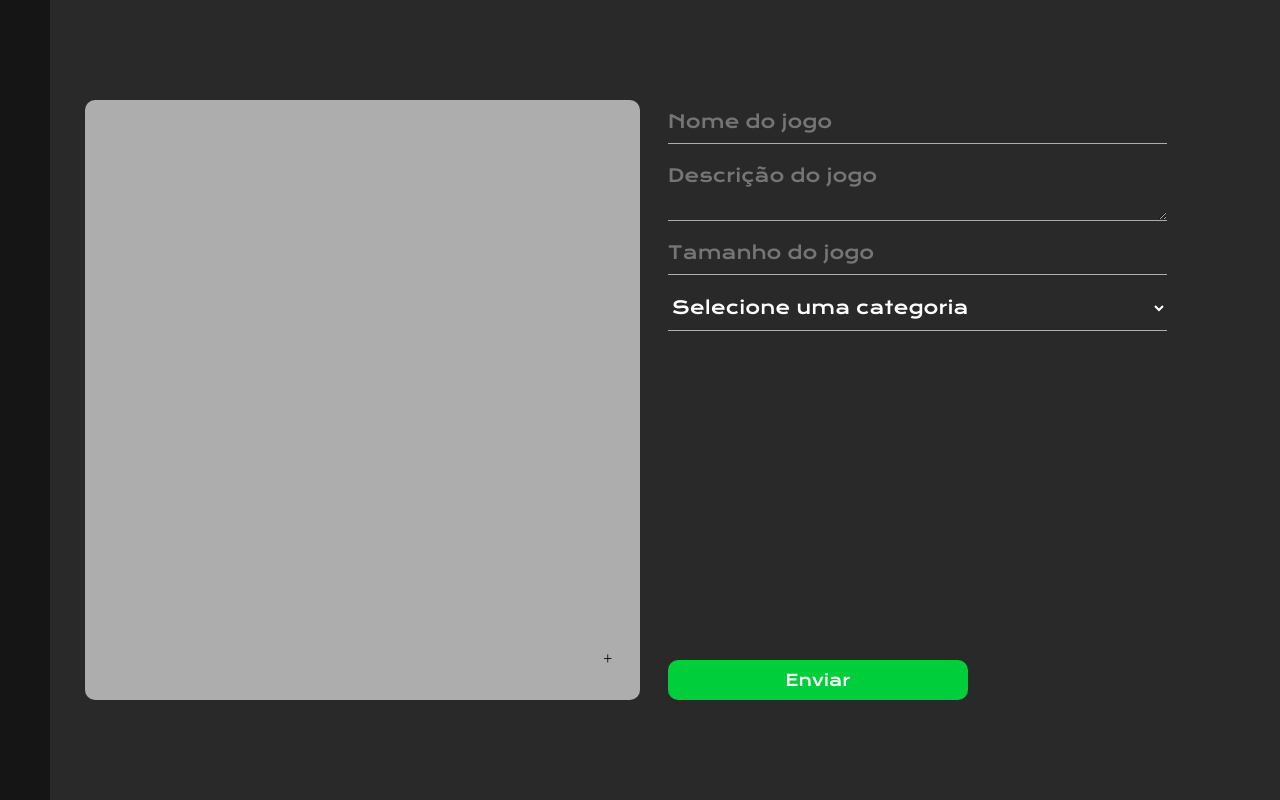
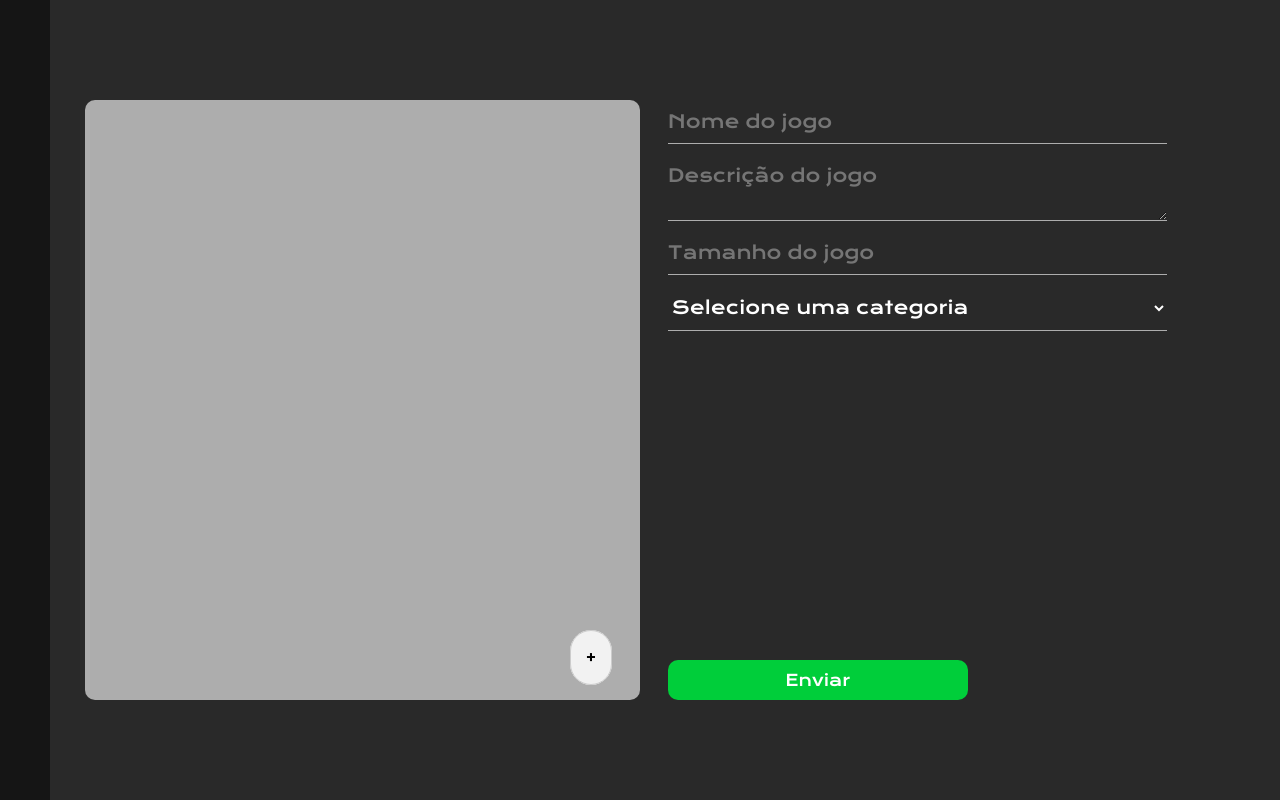
Before and after one commit to VicLira/ACE, a website: page site/public/post/post.html in a window 1280 px wide. Drawn offline with nearby package versions, Linux system fonts and the light colour scheme; files whose address does not match are found by name.

Commit message:
Alterado - Tela post jogo - Alterado botão de upload de arquivos

```diff
--- a/site/public/post/post.css
+++ b/site/public/post/post.css
@@ -81,7 +81,7 @@
         cursor: pointer;
       }
 
-      #fileInputLabel {
+      #bannerJogoLabel {
         border-radius: 100px;
         padding: 15px;
         background-color: #f2f2f2;
```
